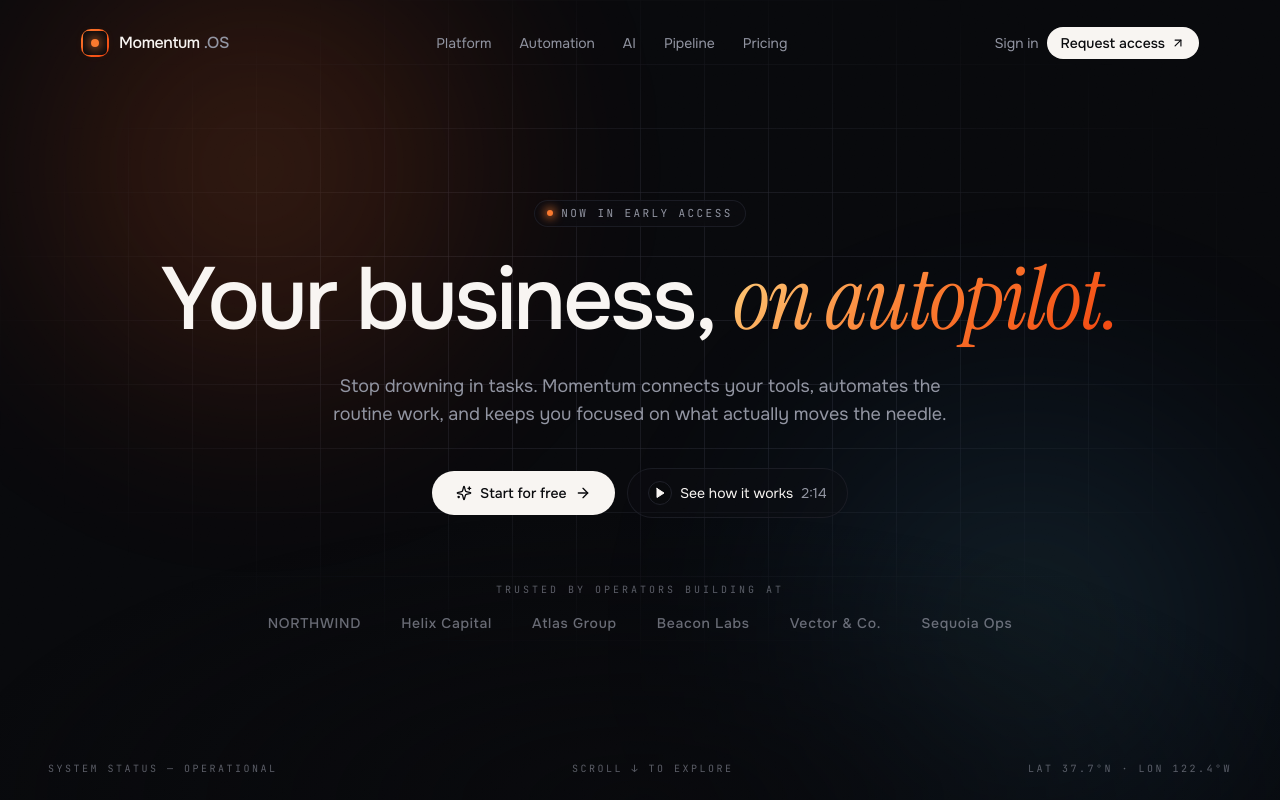
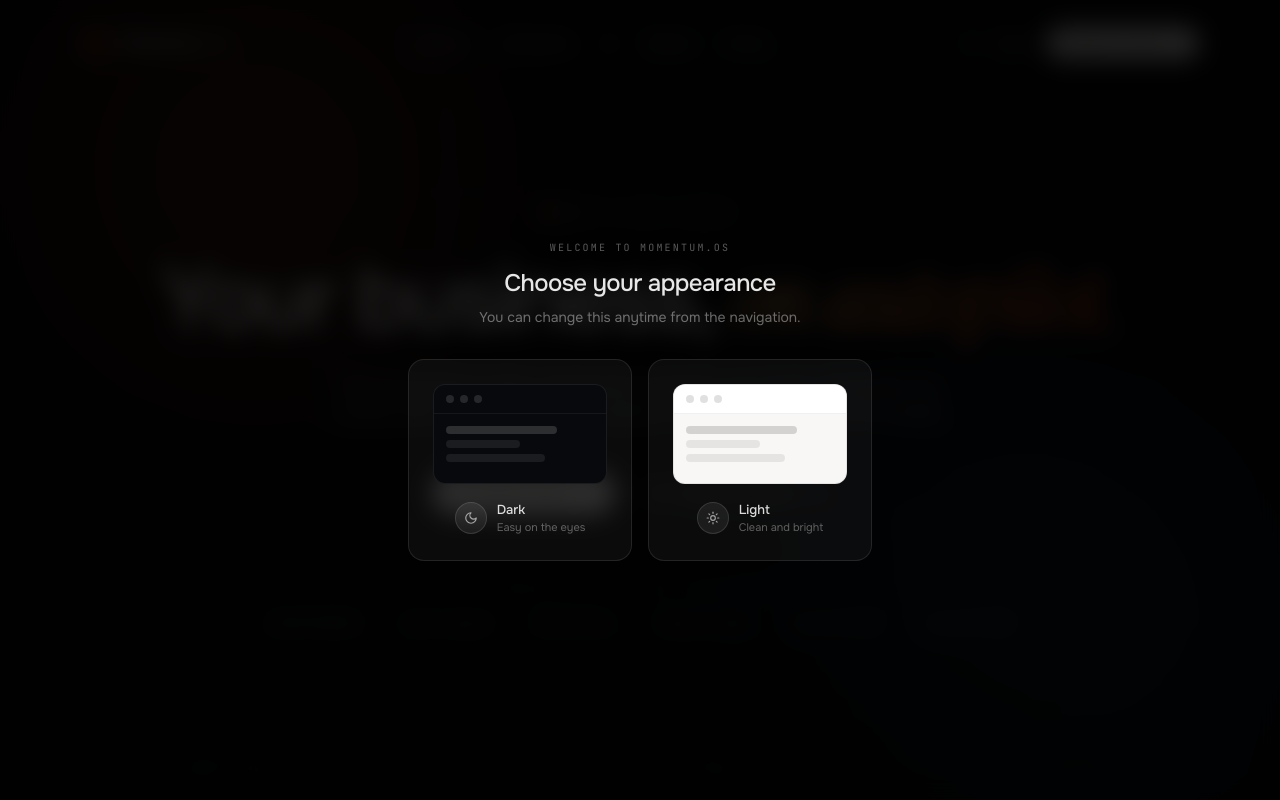
Before and after one commit to kthiefault/Momentum.OS, a React (Vite) app in the folder webapp/: page / in a window 1280 px wide. Shown: the top 800 px of the page. Built offline with nearby package versions, Linux system fonts and the light colour scheme.

Commit message:
can you please make a light function and have it give a popup option at the beginning where the consumer can pick light or dark?

```diff
--- a/webapp/src/App.tsx
+++ b/webapp/src/App.tsx
@@ -10,14 +10,17 @@
 import Pipeline from "./pages/Pipeline";
 import Pricing from "./pages/Pricing";
 import NotFound from "./pages/NotFound";
+import ThemePickerModal from "./components/ThemePickerModal";
+import { useTheme } from "./hooks/use-theme";
 
 const queryClient = new QueryClient();
 
-const App = () => (
-  <QueryClientProvider client={queryClient}>
-    <TooltipProvider>
-      <Toaster />
-      <Sonner />
+function AppContent() {
+  const { hasChosen, chooseTheme } = useTheme();
+
+  return (
+    <>
+      <ThemePickerModal open={!hasChosen} onChoose={chooseTheme} />
       <BrowserRouter>
         <Routes>
           <Route path="/" element={<Index />} />
@@ -30,6 +33,16 @@
           <Route path="*" element={<NotFound />} />
         </Routes>
       </BrowserRouter>
+    </>
+  );
+}
+
+const App = () => (
+  <QueryClientProvider client={queryClient}>
+    <TooltipProvider>
+      <Toaster />
+      <Sonner />
+      <AppContent />
     </TooltipProvider>
   </QueryClientProvider>
 );
--- /dev/null
+++ b/webapp/src/components/ThemePickerModal.tsx
@@ -0,0 +1,143 @@
+import { motion, AnimatePresence } from "framer-motion";
+import { Moon, Sun } from "lucide-react";
+import { type Theme } from "@/hooks/use-theme";
+
+interface ThemePickerModalProps {
+  open: boolean;
+  onChoose: (theme: Theme) => void;
+}
+
+export default function ThemePickerModal({ open, onChoose }: ThemePickerModalProps) {
+  return (
+    <AnimatePresence>
+      {open ? (
+        <motion.div
+          initial={{ opacity: 0 }}
+          animate={{ opacity: 1 }}
+          exit={{ opacity: 0 }}
+          transition={{ duration: 0.4 }}
+          className="fixed inset-0 z-[9999] flex items-center justify-center"
+          style={{ background: "rgba(0,0,0,0.85)", backdropFilter: "blur(12px)" }}
+        >
+          <motion.div
+            initial={{ opacity: 0, scale: 0.92, y: 20 }}
+            animate={{ opacity: 1, scale: 1, y: 0 }}
+            exit={{ opacity: 0, scale: 0.94, y: 10 }}
+            transition={{ duration: 0.45, ease: [0.23, 1, 0.32, 1], delay: 0.1 }}
+            className="w-full max-w-lg px-6"
+          >
+            <div className="mb-8 text-center">
+              <p className="font-mono text-[10px] uppercase tracking-[0.22em] text-white/35 mb-3">
+                Welcome to Momentum.OS
+              </p>
+              <h2 className="text-2xl font-medium tracking-tight text-white/90">
+                Choose your appearance
+              </h2>
+              <p className="mt-2 text-sm text-white/40">
+                You can change this anytime from the navigation.
+              </p>
+            </div>
+
+            <div className="grid grid-cols-2 gap-4">
+              {/* Dark option */}
+              <motion.button
+                whileHover={{ scale: 1.02, y: -2 }}
+                whileTap={{ scale: 0.98 }}
+                onClick={() => onChoose("dark")}
+                className="group relative flex flex-col items-center gap-4 rounded-2xl p-6 text-left transition-all duration-300"
+                style={{
+                  background: "rgba(255,255,255,0.04)",
+                  border: "1px solid rgba(255,255,255,0.10)",
+                }}
+                onMouseEnter={e => {
+                  (e.currentTarget as HTMLElement).style.background = "rgba(255,255,255,0.07)";
+                  (e.currentTarget as HTMLElement).style.borderColor = "rgba(255,255,255,0.20)";
+                }}
+                onMouseLeave={e => {
+                  (e.currentTarget as HTMLElement).style.background = "rgba(255,255,255,0.04)";
+                  (e.currentTarget as HTMLElement).style.borderColor = "rgba(255,255,255,0.10)";
+                }}
+              >
+                {/* Dark preview */}
+                <div
+                  className="w-full rounded-xl overflow-hidden"
+                  style={{ background: "hsl(230 20% 4%)", border: "1px solid rgba(255,255,255,0.08)", height: 100 }}
+                >
+                  <div className="flex items-center gap-1.5 px-3 py-2.5" style={{ borderBottom: "1px solid rgba(255,255,255,0.06)" }}>
+                    {[0,1,2].map(i => <div key={i} className="h-2 w-2 rounded-full" style={{ background: "rgba(255,255,255,0.12)" }} />)}
+                  </div>
+                  <div className="p-3 space-y-1.5">
+                    <div className="h-2 w-3/4 rounded-full" style={{ background: "rgba(255,255,255,0.15)" }} />
+                    <div className="h-2 w-1/2 rounded-full" style={{ background: "rgba(255,255,255,0.08)" }} />
+                    <div className="h-2 w-2/3 rounded-full" style={{ background: "rgba(255,255,255,0.08)" }} />
+                  </div>
+                </div>
+
+                <div className="flex items-center gap-2.5">
+                  <div
+                    className="flex h-8 w-8 items-center justify-center rounded-full"
+                    style={{ background: "rgba(255,255,255,0.07)", border: "1px solid rgba(255,255,255,0.12)" }}
+                  >
+                    <Moon className="h-3.5 w-3.5 text-white/60" />
+                  </div>
+                  <div>
+                    <p className="text-[13px] font-medium text-white/85">Dark</p>
+                    <p className="text-[11px] text-white/35">Easy on the eyes</p>
+                  </div>
+                </div>
+              </motion.button>
+
+              {/* Light option */}
+              <motion.button
+                whileHover={{ scale: 1.02, y: -2 }}
+                whileTap={{ scale: 0.98 }}
+                onClick={() => onChoose("light")}
+                className="group relative flex flex-col items-center gap-4 rounded-2xl p-6 text-left transition-all duration-300"
+                style={{
+                  background: "rgba(255,255,255,0.04)",
+                  border: "1px solid rgba(255,255,255,0.10)",
+                }}
+                onMouseEnter={e => {
+                  (e.currentTarget as HTMLElement).style.background = "rgba(255,255,255,0.07)";
+                  (e.currentTarget as HTMLElement).style.borderColor = "rgba(255,255,255,0.20)";
+                }}
+                onMouseLeave={e => {
+                  (e.currentTarget as HTMLElement).style.background = "rgba(255,255,255,0.04)";
+                  (e.currentTarget as HTMLElement).style.borderColor = "rgba(255,255,255,0.10)";
+                }}
+              >
+                {/* Light preview */}
+                <div
+                  className="w-full rounded-xl overflow-hidden"
+                  style={{ background: "hsl(30 15% 97%)", border: "1px solid rgba(0,0,0,0.08)", height: 100 }}
+                >
+                  <div className="flex items-center gap-1.5 px-3 py-2.5" style={{ borderBottom: "1px solid rgba(0,0,0,0.06)", background: "white" }}>
+                    {[0,1,2].map(i => <div key={i} className="h-2 w-2 rounded-full" style={{ background: "rgba(0,0,0,0.12)" }} />)}
+                  </div>
+                  <div className="p-3 space-y-1.5">
+                    <div className="h-2 w-3/4 rounded-full" style={{ background: "rgba(0,0,0,0.15)" }} />
+                    <div className="h-2 w-1/2 rounded-full" style={{ background: "rgba(0,0,0,0.08)" }} />
+                    <div className="h-2 w-2/3 rounded-full" style={{ background: "rgba(0,0,0,0.08)" }} />
+                  </div>
+                </div>
+
+                <div className="flex items-center gap-2.5">
+                  <div
+                    className="flex h-8 w-8 items-center justify-center rounded-full"
+                    style={{ background: "rgba(255,255,255,0.07)", border: "1px solid rgba(255,255,255,0.12)" }}
+                  >
+                    <Sun className="h-3.5 w-3.5 text-white/60" />
+                  </div>
+                  <div>
+                    <p className="text-[13px] font-medium text-white/85">Light</p>
+                    <p className="text-[11px] text-white/35">Clean and bright</p>
+                  </div>
+                </div>
+              </motion.button>
+            </div>
+          </motion.div>
+        </motion.div>
+      ) : null}
+    </AnimatePresence>
+  );
+}
--- a/webapp/src/components/landing/Navbar.tsx
+++ b/webapp/src/components/landing/Navbar.tsx
@@ -1,6 +1,7 @@
 import { useEffect, useState } from "react";
-import { ArrowUpRight } from "lucide-react";
+import { ArrowUpRight, Moon, Sun } from "lucide-react";
 import { Link, useLocation } from "react-router-dom";
+import { useTheme } from "@/hooks/use-theme";
 
 const links = [
   { label: "Platform", to: "/platform" },
@@ -13,6 +14,7 @@
 const Navbar = () => {
   const [scrolled, setScrolled] = useState<boolean>(false);
   const location = useLocation();
+  const { theme, toggleTheme } = useTheme();
 
   useEffect(() => {
     const onScroll = () => setScrolled(window.scrollY > 24);
@@ -60,6 +62,13 @@
         </ul>
 
         <div className="flex items-center gap-2">
+          <button
+            onClick={toggleTheme}
+            className="flex h-8 w-8 items-center justify-center rounded-full border border-border/60 bg-background/40 text-muted-foreground transition-all hover:border-border hover:text-foreground"
+            aria-label="Toggle theme"
+          >
+            {theme === "dark" ? <Sun className="h-3.5 w-3.5" /> : <Moon className="h-3.5 w-3.5" />}
+          </button>
           <Link
             to="/"
             className="hidden text-sm text-muted-foreground transition-colors hover:text-foreground sm:block"
--- /dev/null
+++ b/webapp/src/hooks/use-theme.ts
@@ -0,0 +1,36 @@
+import { useState, useEffect } from "react";
+
+export type Theme = "dark" | "light";
+
+export function useTheme() {
+  const [theme, setThemeState] = useState<Theme>(() => {
+    const saved = localStorage.getItem("theme") as Theme | null;
+    return saved === "light" ? "light" : "dark";
+  });
+
+  const [hasChosen, setHasChosen] = useState<boolean>(
+    () => localStorage.getItem("theme-chosen") === "true"
+  );
+
+  useEffect(() => {
+    const root = document.documentElement;
+    root.classList.remove("light", "dark");
+    root.classList.add(theme);
+    root.style.colorScheme = theme;
+    localStorage.setItem("theme", theme);
+  }, [theme]);
+
+  const chooseTheme = (t: Theme) => {
+    setThemeState(t);
+    setHasChosen(true);
+    localStorage.setItem("theme-chosen", "true");
+    localStorage.setItem("theme", t);
+  };
+
+  const toggleTheme = () => {
+    const next: Theme = theme === "dark" ? "light" : "dark";
+    chooseTheme(next);
+  };
+
+  return { theme, hasChosen, chooseTheme, toggleTheme };
+}
--- a/webapp/src/index.css
+++ b/webapp/src/index.css
@@ -53,6 +53,33 @@
     --input: 230 14% 14%;
     --ring: 22 95% 58%;
   }
+
+  .light {
+    --background: 30 15% 97%;
+    --foreground: 230 20% 10%;
+    --card: 0 0% 100%;
+    --card-foreground: 230 20% 10%;
+    --popover: 0 0% 100%;
+    --popover-foreground: 230 20% 10%;
+    --primary: 22 95% 52%;
+    --primary-foreground: 0 0% 100%;
+    --secondary: 230 10% 93%;
+    --secondary-foreground: 230 20% 15%;
+    --muted: 230 10% 91%;
+    --muted-foreground: 230 8% 42%;
+    --accent: 192 75% 38%;
+    --accent-foreground: 0 0% 100%;
+    --destructive: 0 84% 50%;
+    --destructive-foreground: 0 0% 100%;
+    --border: 230 14% 86%;
+    --input: 230 14% 86%;
+    --ring: 22 95% 52%;
+    --ember: 22 95% 52%;
+    --ember-deep: 14 90% 44%;
+    --ice: 192 75% 38%;
+    --ice-deep: 210 75% 36%;
+    --radius: 0.75rem;
+  }
 }
 
 @layer base {
@@ -64,6 +91,9 @@
     scroll-behavior: smooth;
     color-scheme: dark;
   }
+  html.light {
+    color-scheme: light;
+  }
 
   body {
     @apply bg-background text-foreground antialiased;
@@ -73,6 +103,13 @@
     background:
       radial-gradient(ellipse 100% 60% at 50% -20%, hsl(22 60% 12% / 0.35), transparent 60%),
       radial-gradient(ellipse 80% 50% at 90% 100%, hsl(192 60% 12% / 0.25), transparent 60%),
+      hsl(var(--background));
+  }
+
+  html.light body {
+    background:
+      radial-gradient(ellipse 100% 60% at 50% -20%, hsl(22 90% 75% / 0.18), transparent 60%),
+      radial-gradient(ellipse 80% 50% at 90% 100%, hsl(192 80% 75% / 0.12), transparent 60%),
       hsl(var(--background));
   }
 
```
Also changed, not shown: 1 other file (tests, documents, lock files or other folders).
